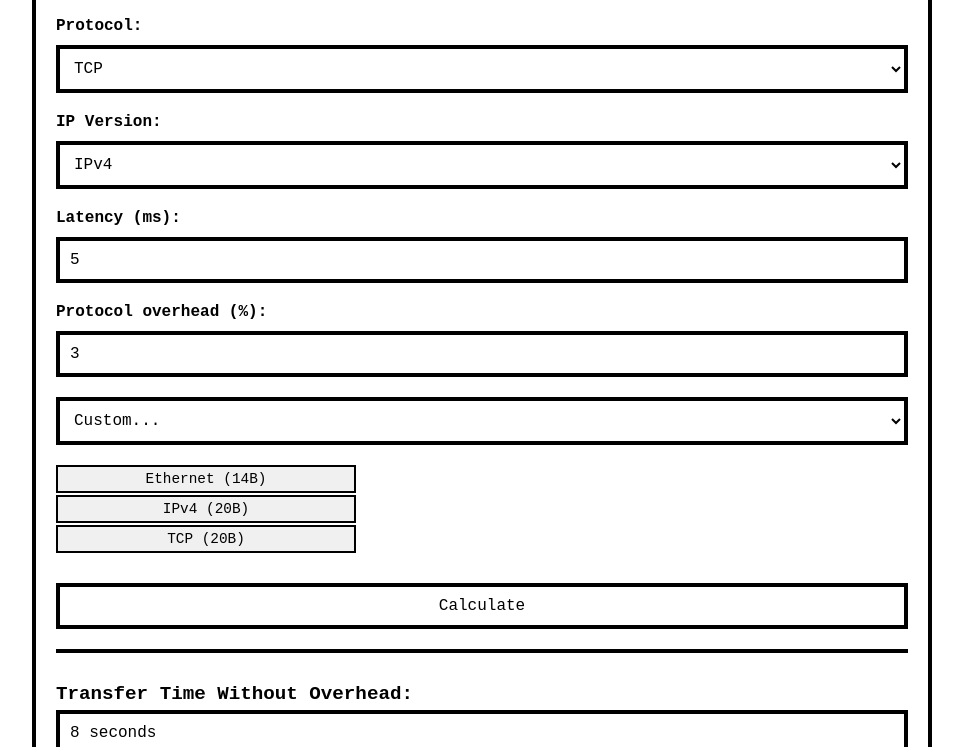
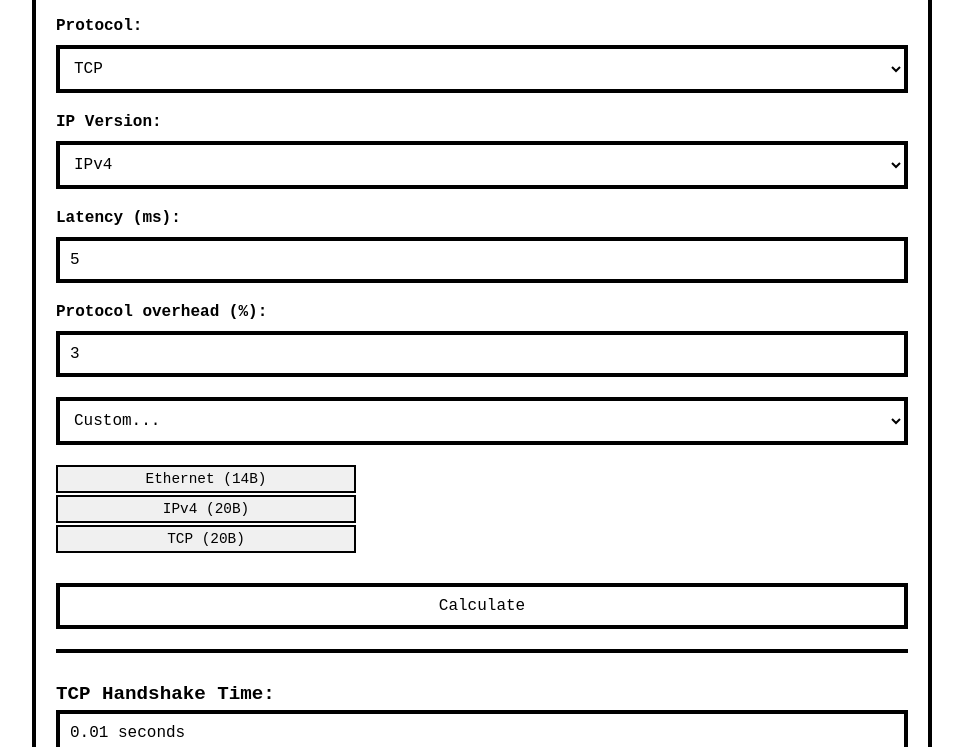
Before and after one commit to bedecarroll/transfer, a website with bundled scripts: page index.html in a window 1280 px wide. Both pictures are taken after typing "5", "5", "5" into the empty fields and a click on the button "Calculate". Shown: the part 348-1095 px from the top of the page, without its empty margins (158-1121 px from the left). Built offline with nearby package versions, Linux system fonts and the light colour scheme.

Commit message:
Show handshake time and clarify formulas

```diff
--- a/index.html
+++ b/index.html
@@ -55,7 +55,7 @@
                     <option value="TCP" selected>TCP</option>
                     <option value="UDP">UDP</option>
                 </select>
-                <div id="protocol-help" class="sr-only">Choose TCP or UDP. TCP adds handshake time based on latency.</div>
+                <div id="protocol-help" class="sr-only">Choose TCP or UDP. TCP adds handshake time based on latency which will be shown in the results.</div>
             </div>
             <div class="input-section">
                 <label for="ip-version-select">IP Version:</label>
--- a/src/main.ts
+++ b/src/main.ts
@@ -228,14 +228,23 @@ document.addEventListener('DOMContentLoaded', () => {
     const timeStrRaw = secondsToTime(timeSecRaw);
     const timeStrOverhead = secondsToTime(timeSecOverhead);
 
-    const baseRaw = `(${sizeVal}${sizeUnit.value} × 8) ÷ (${bwVal}${bwUnit.value})`;
+    const baseRaw = `(${sizeVal}${sizeUnit.value} × 8b/B) ÷ (${bwVal}${bwUnit.value})`;
     const overheadFactor = 1 - overheadVal / 100;
-    const baseOverhead = `(${sizeVal}${sizeUnit.value} × 8) ÷ (${bwVal}${bwUnit.value} × (1 - ${overheadVal}/100 = ${overheadFactor.toFixed(2)}))`;
+    const baseOverhead = `(${sizeVal}${sizeUnit.value} × 8b/B) ÷ (${bwVal}${bwUnit.value} × (1 - ${overheadVal}/100 = ${overheadFactor.toFixed(2)}))`;
     const handshakeFormula = protocol === 'TCP' ? `(2 × ${latencyVal}ms / 1000 = ${handshakeSec.toFixed(2)}s) + ` : '';
     const formulaRaw = `Formula: ${handshakeFormula}${baseRaw} = ${timeSecRaw.toFixed(2)} seconds`;
     const formulaOverhead = `Formula: ${handshakeFormula}${baseOverhead} = ${timeSecOverhead.toFixed(2)} seconds`;
 
+    const handshakeBlock = protocol === 'TCP'
+      ? `<div class="result-item">
+           <h3>TCP Handshake Time:</h3>
+           <p>${handshakeSec.toFixed(2)} seconds</p>
+           <p class="formula">Formula: 2 × ${latencyVal}ms / 1000 = ${handshakeSec.toFixed(2)}s</p>
+         </div>`
+      : '';
+
     resultDiv.innerHTML = `
+      ${handshakeBlock}
       <div class="result-item">
         <h3>Transfer Time Without Overhead:</h3>
         <p>${timeStrRaw}</p>
```
Also changed, not shown: README.md.
